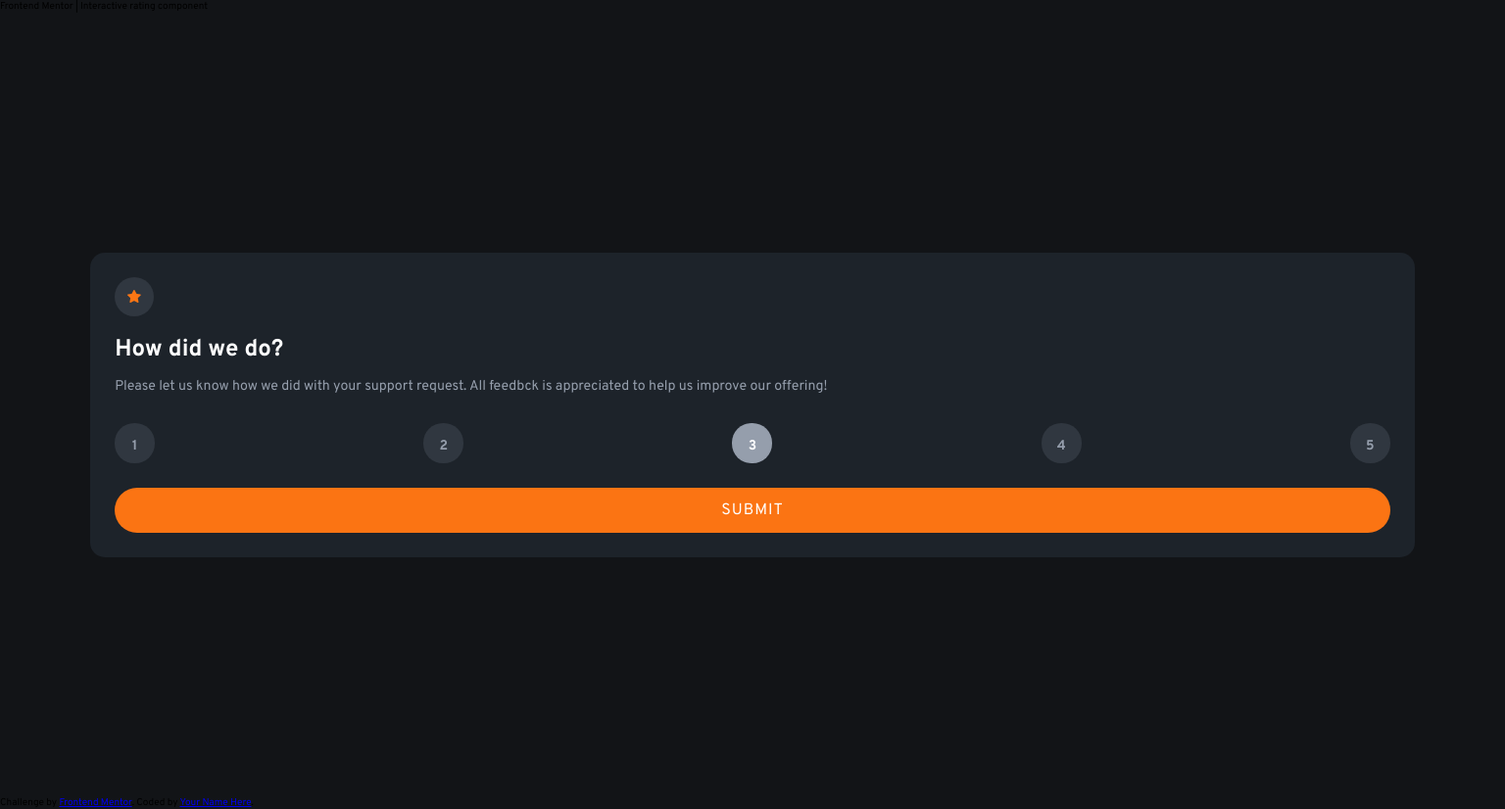
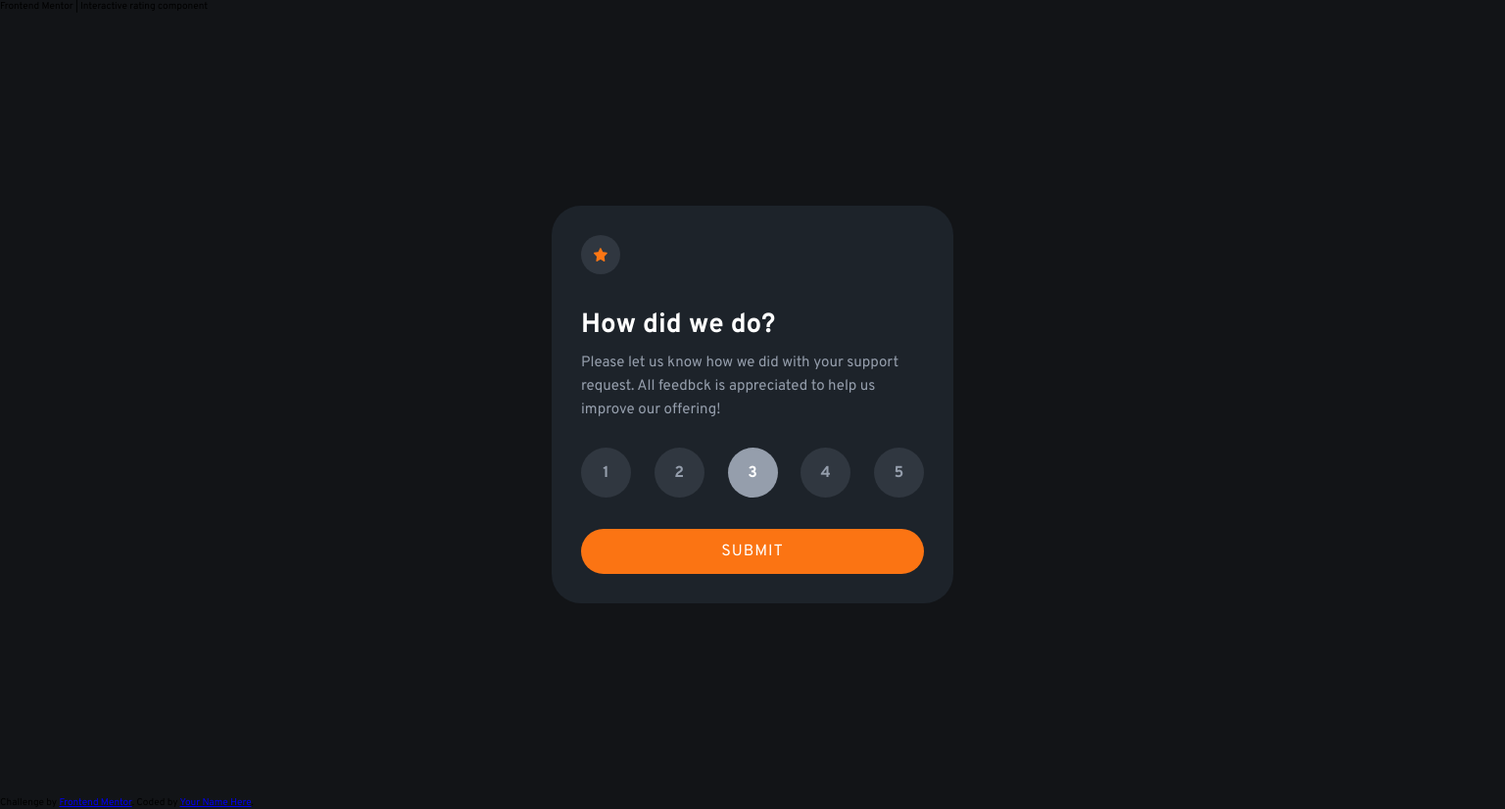
Before and after one commit to medeiros11-dev/Interactive-rating-component, a plain HTML site: page index.html in a window 1536 px wide. Shown: the whole page at 98% size. Drawn offline with Linux system fonts and the light colour scheme.

Commit message:
Alterações HMLT e Finalização CSS

```diff
--- a/index.html
+++ b/index.html
@@ -44,9 +44,12 @@
 
     </div>
   </main>
+
   <footer class="attribution">
     Challenge by <a href="https://www.frontendmentor.io?ref=challenge" target="_blank">Frontend Mentor</a>.
     Coded by <a href="#">Your Name Here</a>.
   </footer>
+
+  <script src="/js/script.js"></script>
 </body>
 </html>
--- a/styles/_cartao.scss
+++ b/styles/_cartao.scss
@@ -8,6 +8,7 @@
     .cartao {
         background-color: $dark-blue;
         width: 88%;
+        max-width: 41rem;
         border-radius: 1.5rem;
         padding: 2.5rem;
 
@@ -54,7 +55,7 @@
                 display: flex;
                 align-items: center;
                 justify-content: center;
-                border-radius: 2rem;
+                border-radius: 50%;
                 margin-top: 2.6rem;
 
                 div {
--- /dev/null
+++ b/styles/_media1440.scss
@@ -0,0 +1,46 @@
+@media screen and (min-width: 1440px) {
+    .caixa {
+
+        .cartao {
+            padding: 3.0rem;
+            border-radius: 3.0rem;
+
+            .star {
+                width: 5.0rem;
+                height: 5.0rem;
+
+                img {
+                    width: 1.7rem;
+                }
+            }
+
+            .titulo {
+                margin-top: 3.5rem;
+                font-size: 2.77rem;
+            }
+
+            .texto {
+                margin-top: 0.9rem;
+                line-height: 2.4rem;
+                font-size: 1.505rem;
+            }
+
+            .caixa-votos {
+
+                .botao-voto {
+                    width: 5.1rem;
+                    height: 5.1rem;
+                    font-size: 1.6rem;
+
+                    div {
+                        transform: translateY(0);
+                    }
+                }
+            }
+
+            .botao-enviar {
+                margin-top: 3.2rem;
+            }
+        }
+    }
+}
--- a/styles/styles.scss
+++ b/styles/styles.scss
@@ -12,3 +12,4 @@ $very-dark-blue: hsl(216, 12%, 8%);
 
 @import "general";
 @import "cartao";
+@import "media1440"
```
Also changed, not shown: js/script.js (added), styles/styles.css, 1 other file.
